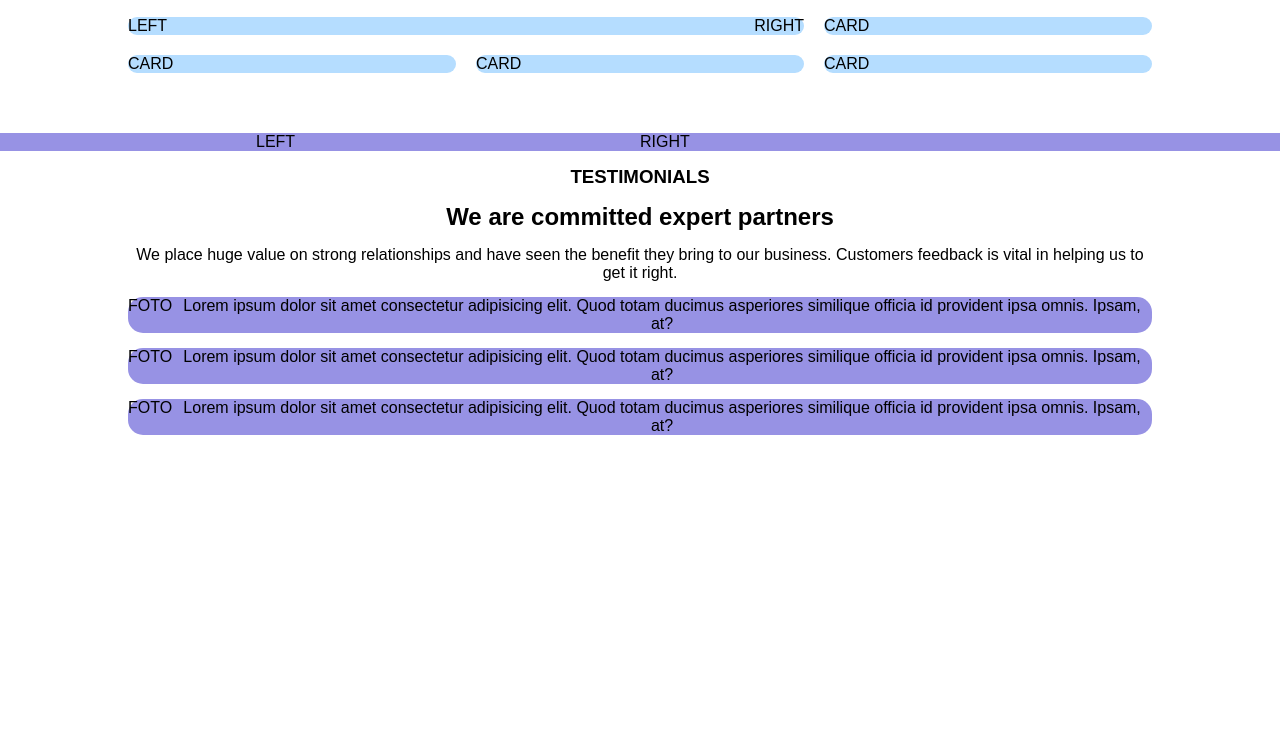
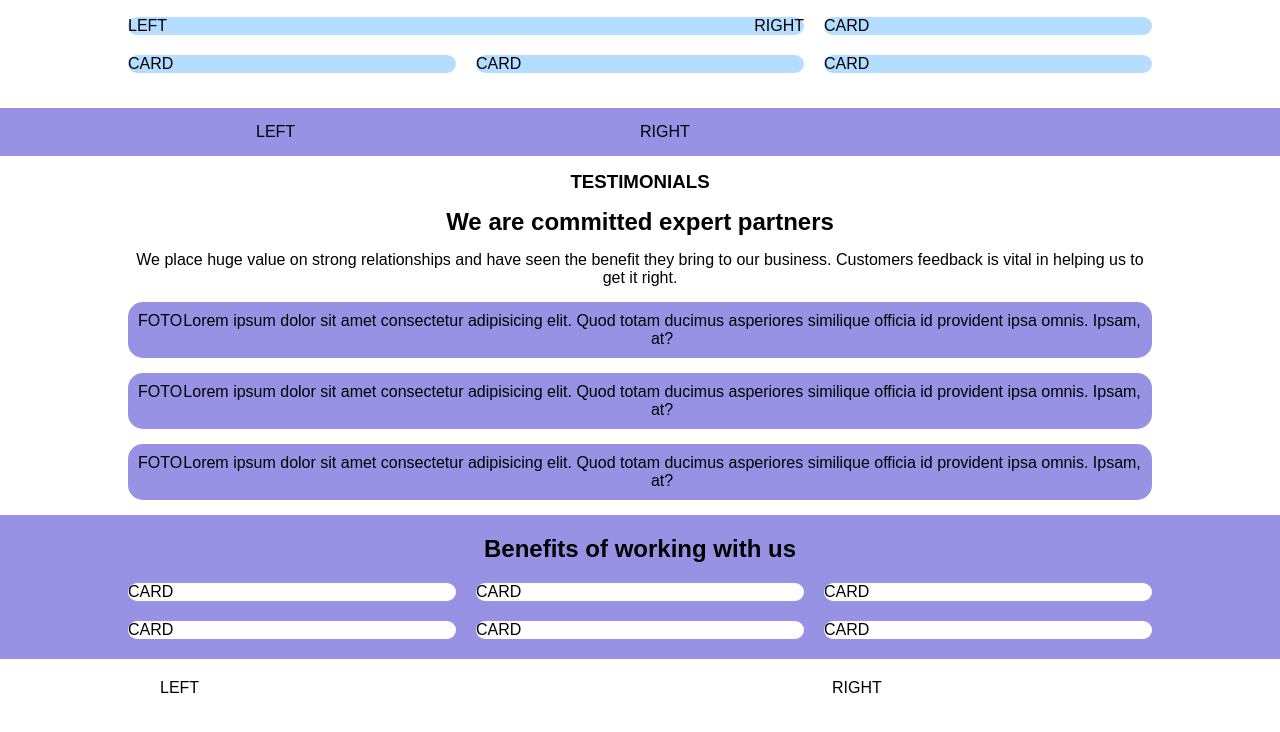
Before and after one commit to stefanenache12/htmlcss-responsive-layout, a plain HTML site: page index.html in a window 1280 px wide. Shown: the part 62-794 px from the top of the page. Drawn offline with Linux system fonts and the light colour scheme.

Commit message:
END STRUCTURE FITH SECTION OF THE MAIN

```diff
--- a/css/style.css
+++ b/css/style.css
@@ -58,7 +58,7 @@ header .container .nav-menu {
 
 .first-section {
     margin-top: 1.25rem;
-    margin-bottom: 2.5rem;
+    margin-bottom: .9375rem;
 }
 
 .first-section .cards {
@@ -80,6 +80,7 @@ header .container .nav-menu {
 
 .second-section {
     background-color: var(--third-color);
+    padding: .9375rem 0;
 }
 
 /*THIRD SECTION*/
@@ -96,8 +97,32 @@ header .container .nav-menu {
     background-color: var(--third-color);
     margin-top: .9375rem;
     border-radius: .9375rem;
+    padding: .625rem .625rem;
 }
 
+/*FOURTH SECTION*/
+
+.fourth-section {
+    background-color: var(--third-color);
+    padding-bottom: 1.25rem;
+}
+
+.fourth-section h2 {
+    text-align: center;
+    padding-top: 1.25rem;
+}
+
+.fourth-section .card {
+    background-color: white;
+    margin-top: 1.25rem;
+    border-radius: .9375rem;
+}
+
+/*FIFTH SECTION*/
+
+.fifth-section {
+    padding: 1.25rem 0;
+}
 
 
 /*------------------------------------
@@ -127,9 +152,42 @@ header .container .nav-menu {
         justify-content: space-between;
     }
 
+    /*FOURTH SECTION*/
 
 
 
+    .fourth-section .cards{
+        display: flex;
+        flex-wrap: wrap;
+        margin: 0 -0.625rem;
+
+    }
+
+    .fourth-section .cards .card{
+        margin-left:  0.625rem;
+        margin-right: 0.625rem;
+
+        width: calc((100% / 2) - 1.25rem);
+    }
+
+
+    /*FIFTH SECTION*/
+
+    .fifth-section {
+        padding: 1.25rem 2.5rem;
+    }
+
+    .fifth-section .about-us {
+        display: flex;
+    }
+
+    .about-us-left {
+        width: 70%;
+    }
+
+    .about-us-right {
+        width: 30%;
+    }
 
 }
 
@@ -176,6 +234,13 @@ header .container .nav-menu {
 
     .second-section .card {
         width: 50%;
+    }
+
+    /*FOURTH SECTION*/
+
+    .fourth-section .cards .card {
+
+    width: calc((100% / 3) - 1.25rem);
 
     }
 
--- a/index.html
+++ b/index.html
@@ -202,6 +202,68 @@
 
             </section>
 
+            <!--FOURTH SECTION-->
+
+            <section class="fourth-section">
+
+                <div class="container">
+
+                    <h2>Benefits of working with us</h2>
+
+                    <div class="cards">
+
+                        <div class="card">
+                            CARD
+                        </div>
+
+                        <div class="card">
+                            CARD
+                        </div>
+
+                        <div class="card">
+                            CARD
+                        </div>
+
+                        <div class="card">
+                            CARD
+                        </div>
+
+                        <div class="card">
+                            CARD
+                        </div>
+
+                        <div class="card">
+                            CARD
+                        </div>
+
+                    </div>
+                </div>
+
+            </section>
+
+            <!--FIFTH SECTION-->
+
+            <section class="fifth-section">
+
+                <div class="container">
+
+                    <div class="about-us">
+
+                        <div class="about-us-left">
+                            LEFT
+                        </div>
+
+                        <div class="about-us-right">
+                            RIGHT
+                        </div>
+
+                    </div>
+
+
+                </div>
+
+            </section>
+
         </main>
 
         <!--FOOTER-->
```
